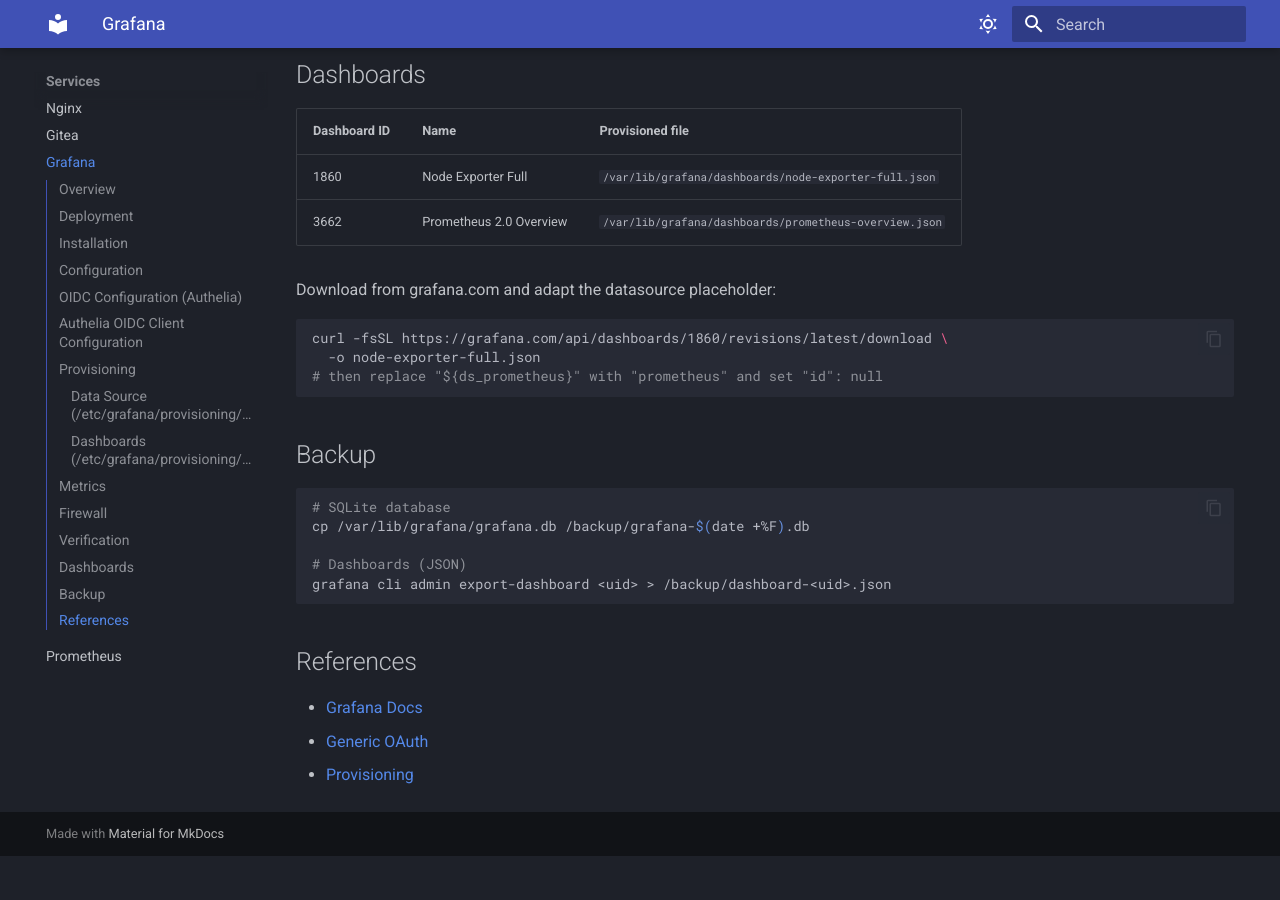
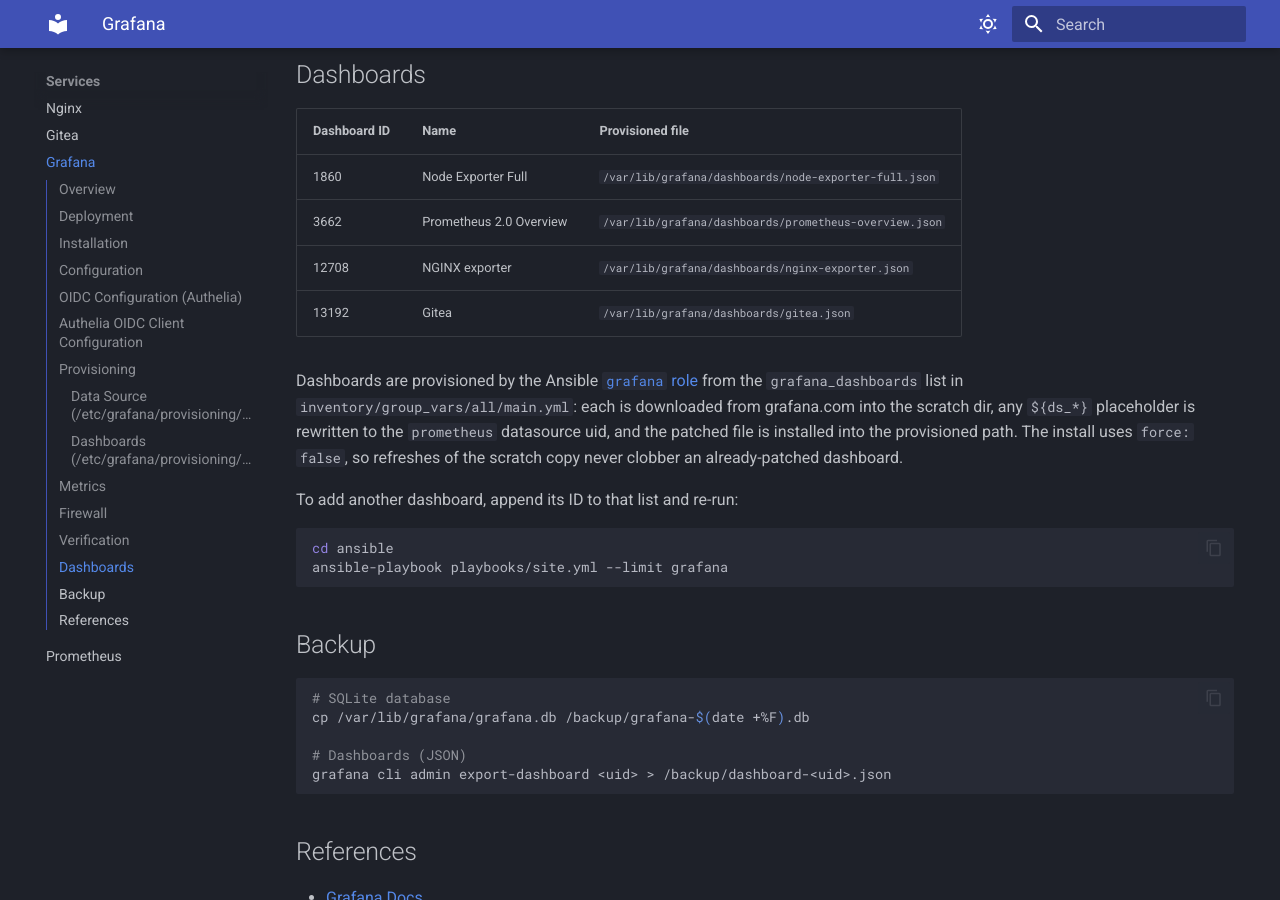
Before and after one commit to dmaljkovic/proxmox-homelab, an MkDocs documentation site: the page built from docs/05-services/grafana.md, in a window 1280 px wide and 900 px high, scrolled down 4414 px. Built offline with MkDocs 1.6.1 and Material for MkDocs 9.7.7, drawn with Linux system fonts in a browser that asks for light colours; before the commit the page ends 5270 px from its top, so only the background shows below that.

Commit message:
Add NGINX and Gitea dashboards; make the grafana role variable-driven

````diff
--- a/docs/05-services/grafana.md
+++ b/docs/05-services/grafana.md
@@ -214,13 +214,21 @@ confirm dashboards render live data.
 |--------------|------|------------------|
 | 1860 | Node Exporter Full | `/var/lib/grafana/dashboards/node-exporter-full.json` |
 | 3662 | Prometheus 2.0 Overview | `/var/lib/grafana/dashboards/prometheus-overview.json` |
+| 12708 | NGINX exporter | `/var/lib/grafana/dashboards/nginx-exporter.json` |
+| 13192 | Gitea | `/var/lib/grafana/dashboards/gitea.json` |
 
-Download from grafana.com and adapt the datasource placeholder:
+Dashboards are provisioned by the Ansible [`grafana` role](../08-automation/ansible.md)
+from the `grafana_dashboards` list in `inventory/group_vars/all/main.yml`: each
+is downloaded from grafana.com into the scratch dir, any `${ds_*}` placeholder
+is rewritten to the `prometheus` datasource uid, and the patched file is
+installed into the provisioned path. The install uses `force: false`, so
+refreshes of the scratch copy never clobber an already-patched dashboard.
+
+To add another dashboard, append its ID to that list and re-run:
 
 ```bash
-curl -fsSL https://grafana.com/api/dashboards/1860/revisions/latest/download \
-  -o node-exporter-full.json
-# then replace "${ds_prometheus}" with "prometheus" and set "id": null
+cd ansible
+ansible-playbook playbooks/site.yml --limit grafana
 ```
 
 ## Backup
````
Also changed, not shown: 2 other files.
